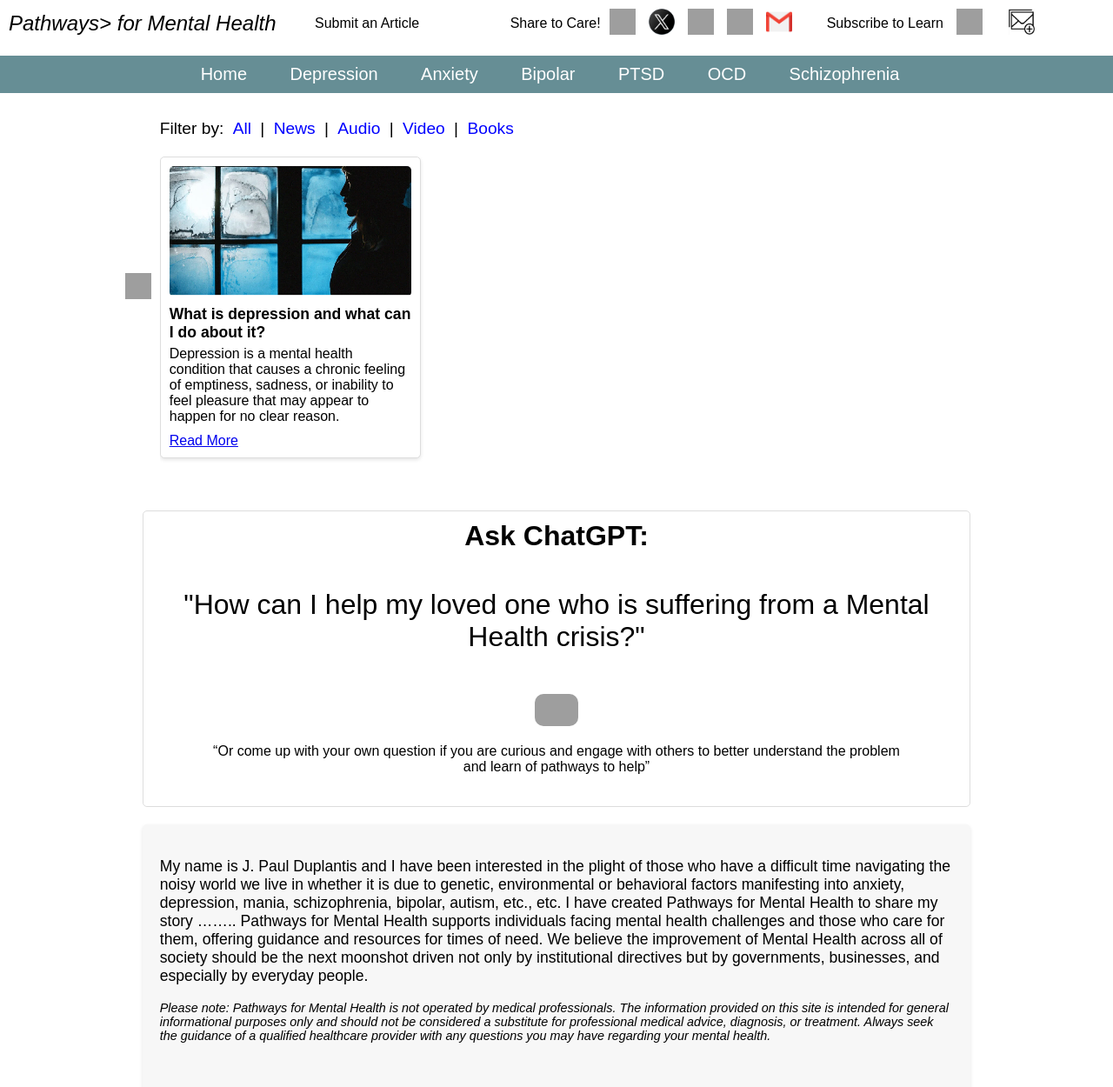
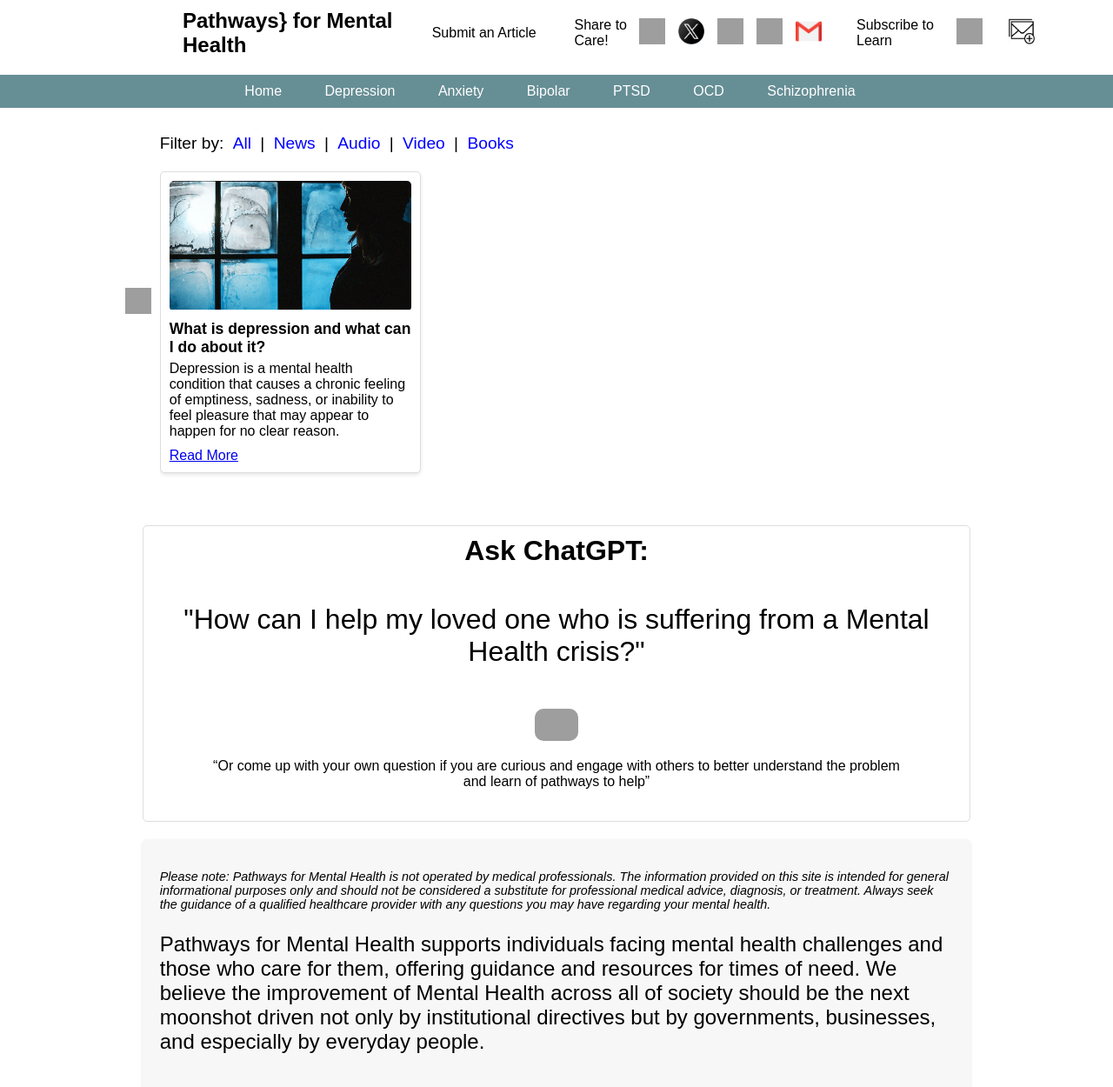
Before and after one commit to paulduplantis/DIWTemplate, a plain HTML site: page index.html in a window 1280 px wide. Shown: the top 1250 px of the page at 87% size. Drawn offline with Linux system fonts and the light colour scheme; grey boxes are pictures that could not be loaded.

Commit message:
Update index.html

```diff
--- a/index.html
+++ b/index.html
@@ -46,7 +46,6 @@
             color: #fff; /* White text color */
             padding: 10px 15px;
             display: block;
-            font-size: 20px; /* Adjust font size here */
         }
 
         nav ul li:hover > a {
@@ -85,14 +84,13 @@
             border-radius: 5px;
         }
 
-.pathways-header h1 {
-    font-size: 1.5em; /* Adjust the size to fit your design */
-    font-weight: 500; /* Keep it bold for emphasis */
-    color: #000; /* Same color to blend with other text */
-    margin: 0; /* Reset margin to avoid unwanted spacing */
-    font-family: Arial, sans-serif; /* Set Arial as the initial font */
-    font-style: italic; /* Make the text italic */
+.pathways-header {
+    font-size: 1.5em; /* Adjust font size as needed */
+    font-weight: bold; /* Makes the text bold */
+    color: #000; /* Adjust color as needed */
+    margin-left: 200px; /* Adjust the left margin to match the position of the filter links */
 }
+
         .header-flex-container {
             display: flex;
             justify-content: space-between; /* Space out items */
@@ -347,7 +345,7 @@
 
 <div class="header-flex-container">
     <div class="pathways-header">
-        <h1>Pathways> for Mental Health</h1>
+        <span>Pathways} for Mental Health</span>
     </div>
 
  <div class="submit-link">
@@ -425,16 +423,11 @@
     </div>
     <!-- Custom Text Container -->
     <section class="text-container">
-
-        <p style="font-size: 1.1em;">My name is J. Paul Duplantis and I have been interested in the plight of those who have a difficult time navigating the noisy world we live in whether it is due to genetic, environmental or behavioral factors manifesting into anxiety, depression, mania, schizophrenia, bipolar, autism, etc., etc.
-
-I have created Pathways for Mental Health to share my story ……..
-
-Pathways for Mental Health supports individuals facing mental health challenges and those who care for them, offering guidance and resources for times of need. We believe the improvement of Mental Health across all of society should be the next moonshot driven not only by institutional directives but by governments, businesses, and especially by everyday people.
-</p>
-           <p style="font-size: 0.9em; font-style: italic;">Please note: Pathways for Mental Health is not operated by medical professionals. The information provided on this site is intended for general informational purposes only and should not be considered a substitute for professional medical advice, diagnosis, or treatment. Always seek the guidance of a qualified healthcare provider with any questions you may have regarding your mental health.
+        <p style="font-size: 0.9em; font-style: italic;">Please note: Pathways for Mental Health is not operated by medical professionals. The information provided on this site is intended for general informational purposes only and should not be considered a substitute for professional medical advice, diagnosis, or treatment. Always seek the guidance of a qualified healthcare provider with any questions you may have regarding your mental health.
 
 </p>
+        <p style="font-size: 1.5em;">Pathways for Mental Health supports individuals facing mental health challenges and those who care for them, offering guidance and resources for times of need. We believe the improvement of Mental Health across all of society should be the next moonshot driven not only by institutional directives but by governments, businesses, and especially by everyday people. </p>
+
 
         <!-- Add more content as needed -->
     </section>
```
